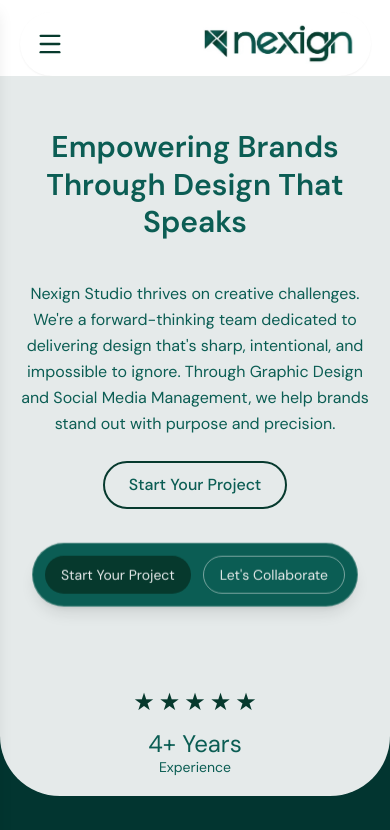
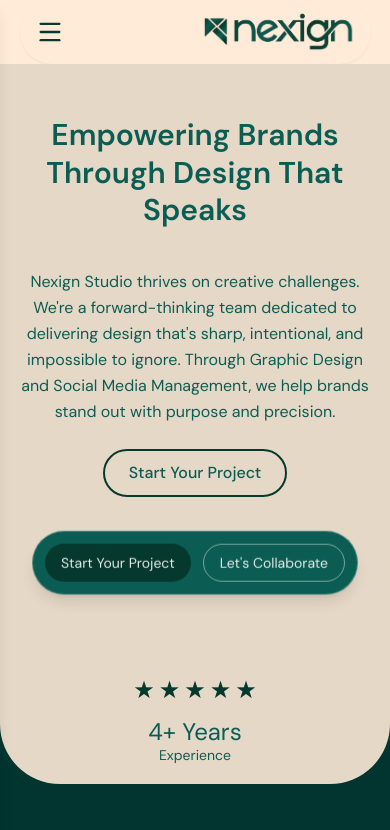
Before and after one commit to iamrahul415/NexignStudio, a React (Vite) app: page / in a window 390 px wide. Shown: the top 830 px of the page. Built offline with nearby package versions, Linux system fonts and the light colour scheme; a web font is replaced by a local one.

Commit message:
Background color updated

```diff
--- a/public/assets/OurServices.jsx
+++ b/public/assets/OurServices.jsx
@@ -122,7 +122,7 @@
             <div className="flex items-center gap-3 mt-4">
               <span className="font-bold text-white">See how we works</span>
               <div
-                className="w-8 h-8 flex items-center justify-center bg-white rounded-full
+                className="w-8 h-8 flex items-center justify-center bg-[#ffebd8] rounded-full
                       transition-all duration-300 transform hover:bg-gray-300  group"
               >
                 <ArrowRight className="w-5 h-5 text-black transition-transform duration-300 group-hover:-rotate-45" />
@@ -139,7 +139,7 @@
             <div className="flex items-center gap-3 mt-4">
               <span className="font-bold">Meet our Expert</span>
               <div
-                className="w-8 h-8 flex items-center justify-center bg-white rounded-full
+                className="w-8 h-8 flex items-center justify-center bg-[#ffebd8] rounded-full
                       transition-all duration-300 transform hover:bg-black hover:text-white group"
               >
                 <ArrowRight className="w-5 h-5 transition-transform duration-300 group-hover:-rotate-45" />
--- a/src/Components/Footer.jsx
+++ b/src/Components/Footer.jsx
@@ -74,12 +74,12 @@
       {/* Green Footer */}
       <div className="bg-[#023530] px-4 sm:px-8">
         <div className="max-w-6xl mx-auto">
-          <div className="bg-white text-[#023530] rounded-2xl p-8 sm:p-12">
+          <div className="bg-[#ffebd8] text-[#023530] rounded-2xl p-8 sm:p-12">
             {/* Top Section - Logo and Description */}
             <div className="flex flex-col md:flex-row justify-between items-start mb-10 text-center md:text-left">
               <div className="mb-4 md:mb-0 w-full md:w-auto">
                 <img
-                  src="/assets/Logo1.jpg"
+                  src="/assets/Logo2.png"
                   alt="Logo1"
                   className="h-10 object-contain mx-auto md:mx-0"
                 />
--- a/src/Components/HeroSection.jsx
+++ b/src/Components/HeroSection.jsx
@@ -4,7 +4,7 @@
   return (
     <section
       className="
-        bg-white px-4 sm:px-6 md:px-20 py-5 sm:py-16 relative overflow-hidden
+        bg-[#ffebd8] px-4 sm:px-6 md:px-20 py-5 sm:py-16 relative overflow-hidden
         rounded-bl-[60px] sm:rounded-bl-[100px] md:rounded-bl-[150px]
         rounded-br-[60px] sm:rounded-br-[100px] md:rounded-br-[150px]
         opacity-90 sm:opacity-100 transition-opacity
--- a/src/Components/Navbar.jsx
+++ b/src/Components/Navbar.jsx
@@ -14,8 +14,8 @@
 
   return (
     <>
-      <header className="w-full flex justify-center mt-3 bg-white">
-        <div className="flex items-center justify-between bg-white text-[#073a2d] rounded-full px-4 py-3 w-[90%] max-w-[75rem] relative shadow-sm">
+      <header className="w-full flex justify-center bg-[#ffebd8]">
+        <div className="flex items-center justify-between bg-[#ffebd8] text-[#073a2d] rounded-full px-4 py-3 w-[90%] max-w-[75rem] relative shadow-sm">
           {/* Left Section - Mobile Menu / Left Nav */}
           <div className="flex items-center">
             {/* Mobile Menu Button */}
@@ -47,7 +47,7 @@
           {/* Logo */}
           <div className="flex items-center md:absolute md:left-1/2 md:transform md:-translate-x-1/2 justify-end w-auto md:w-auto">
             <img
-              src="/assets/Logo1.jpg"
+              src="/assets/Logo2.png"
               alt="Logo"
               className="h-10 w-auto object-contain"
             />
@@ -81,7 +81,7 @@
 
       {/* Mobile Sidebar */}
       <div
-        className={`fixed top-0 left-0 h-full w-64 bg-white text-[#023530] z-50 transform transition-transform duration-300 ease-in-out shadow-lg md:hidden ${
+        className={`fixed top-0 left-0 h-full w-64 bg-[#ffebd8] text-[#023530] z-50 transform transition-transform duration-300 ease-in-out shadow-lg md:hidden ${
           isSidebarOpen ? "translate-x-0" : "-translate-x-full"
         }`}
       >
@@ -98,7 +98,7 @@
           {/* Logo */}
           <div className="flex items-center justify-start mb-10">
             <img
-              src="/assets/Logo1.jpg"
+              src="/assets/Logo2.png"
               alt="Logo"
               className="h-8 w-auto object-contain"
             />
--- a/src/Components/OurServices.jsx
+++ b/src/Components/OurServices.jsx
@@ -166,7 +166,7 @@
                 <span className="font-dmSans text-white text-sm group-hover:text-lime-400">
                   Design portfolio
                 </span>
-                <div className="w-8 h-8 flex items-center justify-center bg-white rounded-full group-hover:bg-[#073a2d] group-hover:scale-110 transition-all duration-300">
+                <div className="w-8 h-8 flex items-center justify-center bg-[#ffebd8] rounded-full group-hover:bg-[#073a2d] group-hover:scale-110 transition-all duration-300">
                   <ArrowRight className="w-4 h-4 text-black group-hover:text-lime-400 group-hover:-rotate-45 transition-transform duration-300" />
                 </div>
               </div>
@@ -189,7 +189,7 @@
                 <span className="font-dmSans text-white text-sm group-hover:text-lime-400">
                   Social Media  Management
                 </span>
-                <div className="w-8 h-8 flex items-center justify-center bg-white rounded-full group-hover:bg-[#073a2d] group-hover:scale-110 transition-all duration-300">
+                <div className="w-8 h-8 flex items-center justify-center bg-[#ffebd8] rounded-full group-hover:bg-[#073a2d] group-hover:scale-110 transition-all duration-300">
                   <ArrowRight className="w-4 h-4 text-black group-hover:text-lime-400 group-hover:-rotate-45 transition-transform duration-300" />
                 </div>
               </div>
--- a/src/Components/Reviews.jsx
+++ b/src/Components/Reviews.jsx
@@ -71,7 +71,7 @@
     <section ref={sectionRef} className="flex justify-center px-4 sm:px-6 py-12 sm:py-16 bg-[#023530] relative">
       <div
         className="
-          backdrop-blur-md bg-white rounded-[40px] shadow-xl
+          backdrop-blur-md bg-[#ffebd8] rounded-[40px] shadow-xl
           flex flex-row justify-around items-center
           gap-4 sm:gap-6 md:gap-16
           px-4 sm:px-8 md:px-6 py-6 sm:py-8 max-w-[95%] sm:max-w-[90%] w-full relative overflow-hidden
```
Also changed, not shown: public/assets/Logo2.png (added).
